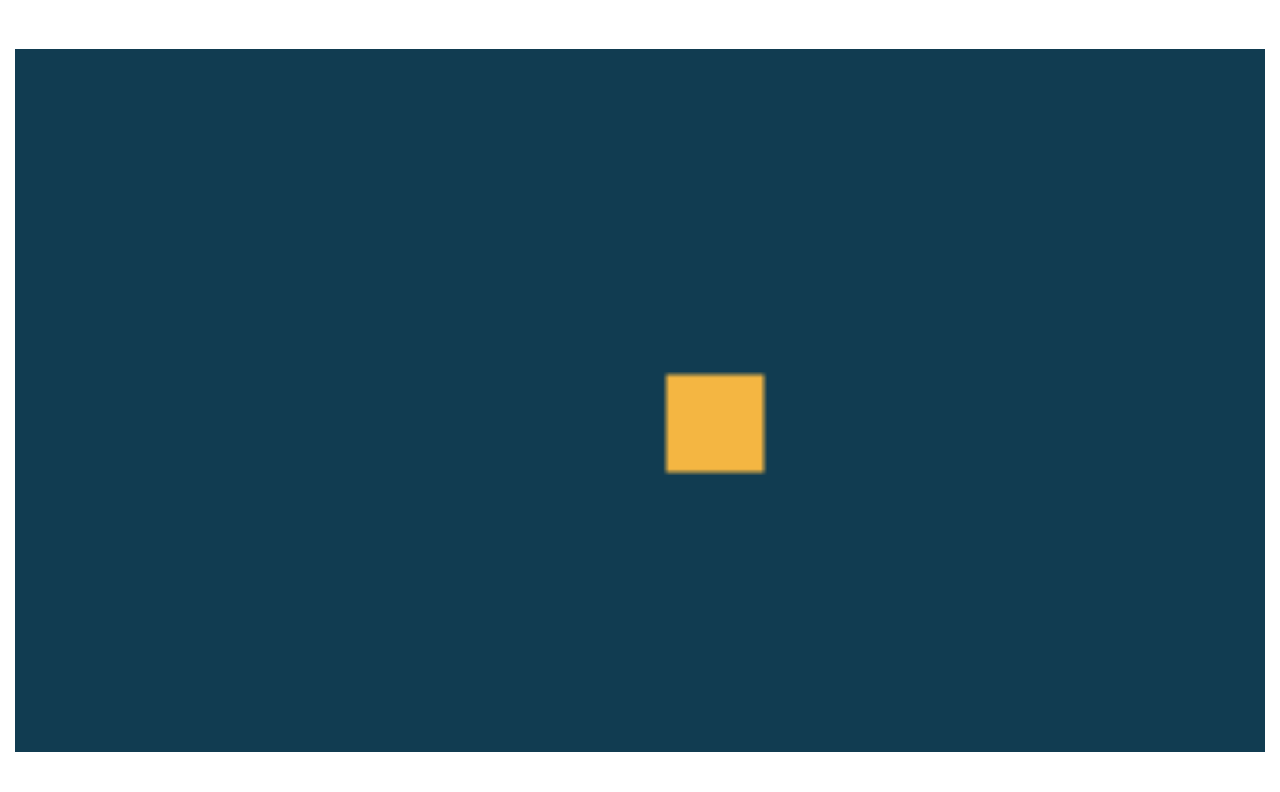
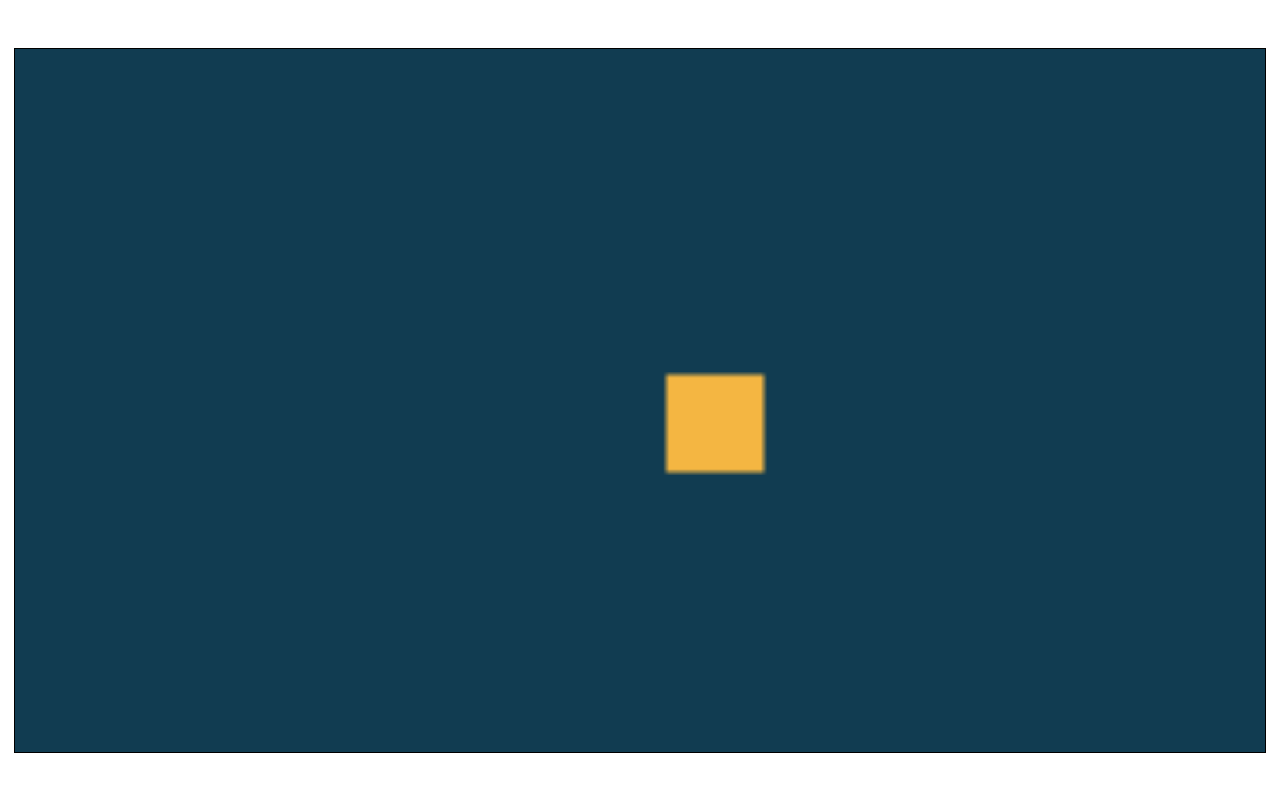
Before and after one commit to alsonshareef/Canvas-Game, a website built with webpack: page src/template.html in a window 1280 px wide. Built offline with nearby package versions, Linux system fonts and the light colour scheme; animation ran at ten frames a second.

Commit message:
Added border to canvas

```diff
--- a/src/index.css
+++ b/src/index.css
@@ -15,3 +15,7 @@ body {
 	align-items: space-around;
 	justify-items: center;
 }
+
+#primary-canvas {
+	border: solid black 1px;
+}
```
